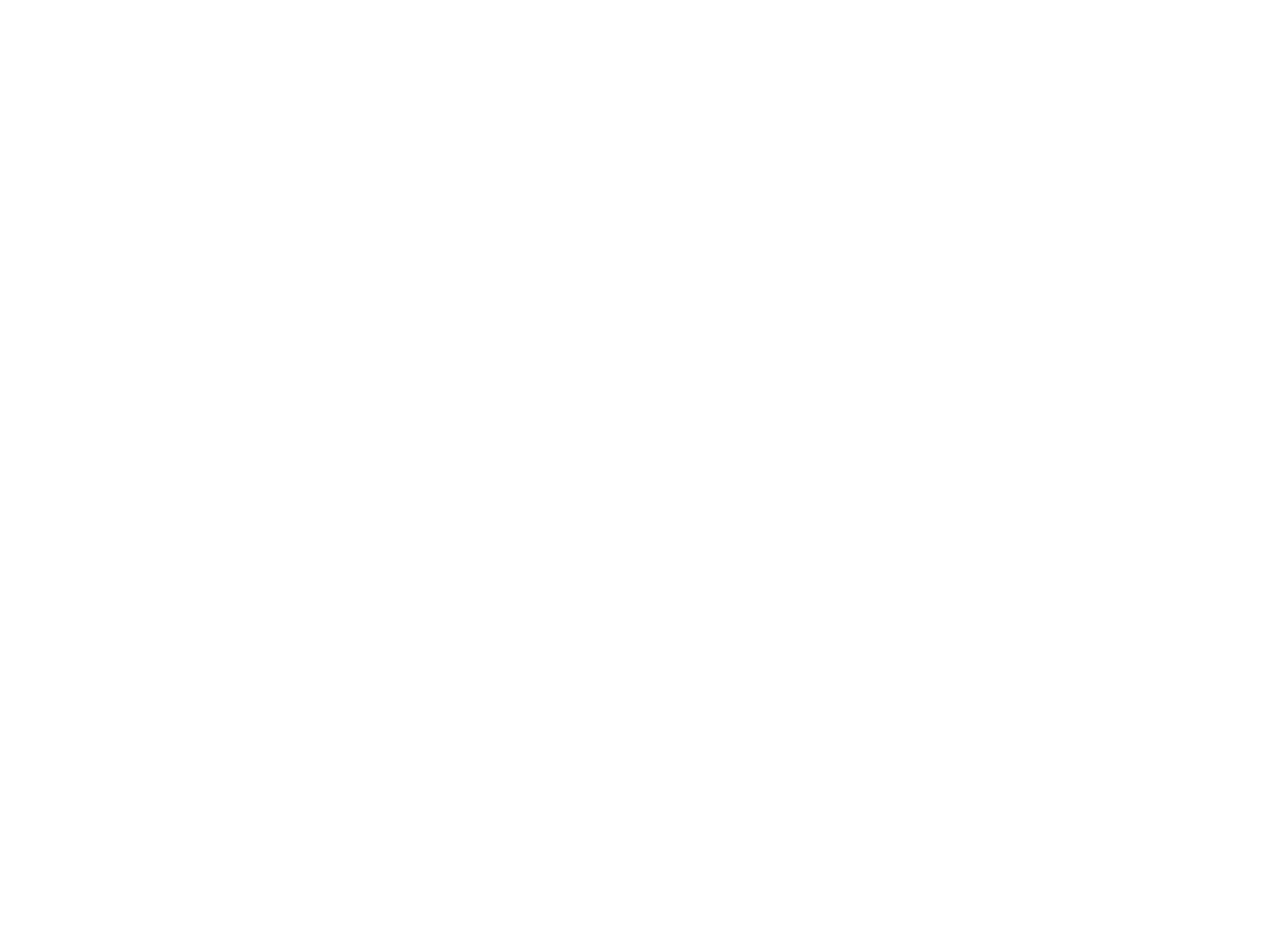
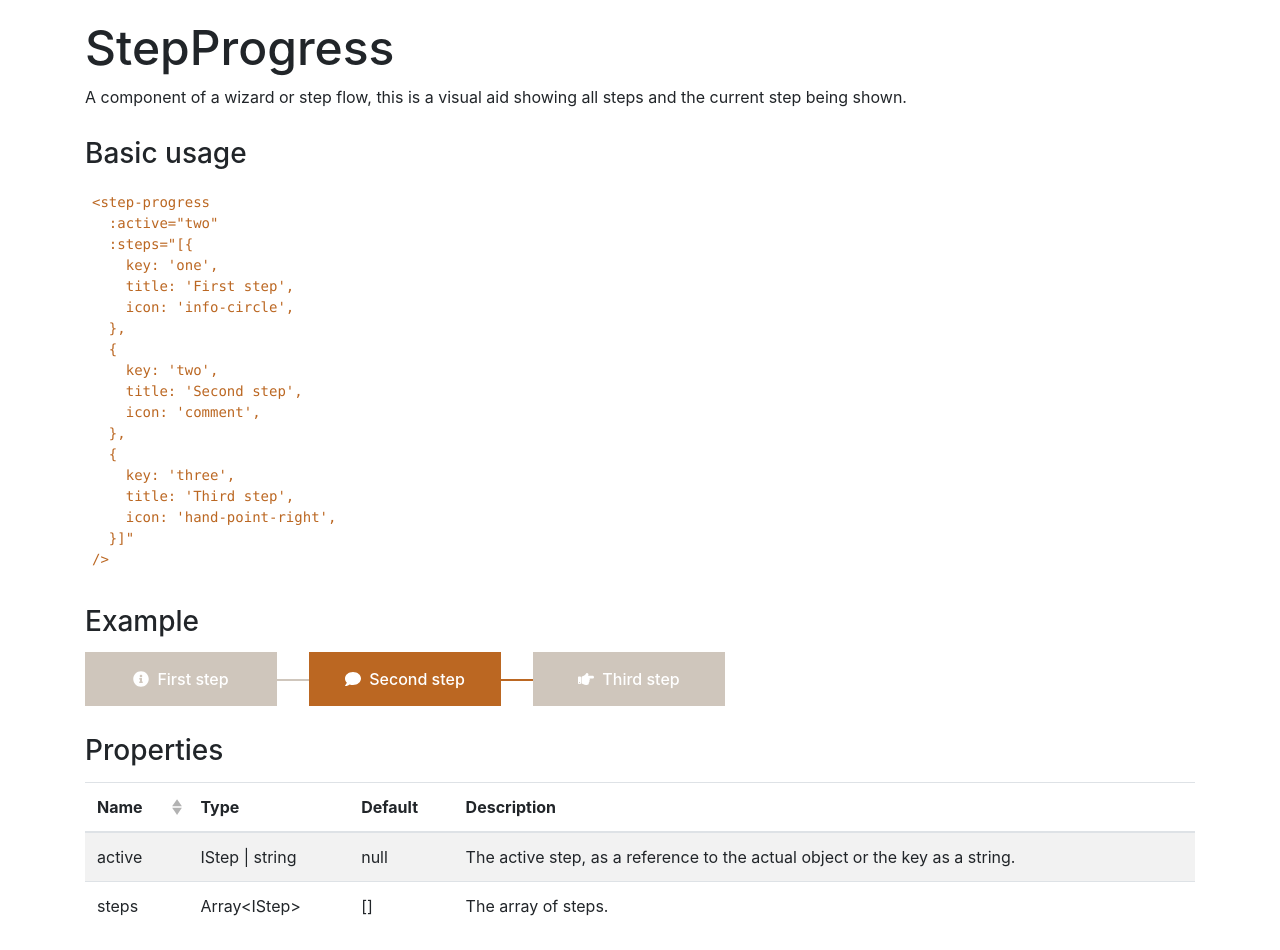
Before and after one commit to bitkompagniet/natmus.component-library, a Vue app in the folder source/: page /#/elements in a window 1280 px wide. Shown: the part 1680-2630 px from the top of the page. Before the commit the page ends 1595 px from the top, so only its background shows below. Built offline with nearby package versions, Linux system fonts and the light colour scheme.

Commit message:
Add the StepProgress component

```diff
--- a/source/src/assets/scss/_bootstrap-style-override.scss
+++ b/source/src/assets/scss/_bootstrap-style-override.scss
@@ -25,7 +25,7 @@
 .btn {
     border-radius: 0;
     padding: 0.7em;
-    font-weight: bold;
+    font-weight: 500;
     border: 4px solid black;
 
     min-width: 10em;
--- /dev/null
+++ b/source/src/components/step/Progress.vue
@@ -0,0 +1,92 @@
+<template>
+    <div class="step-progress-container">
+        <div class="step-progress-step" v-for="step in steps" :key="step.key" :class="{ active: isActive(step) }">
+            <slot :step="step">
+                <div class="step-progress-content">
+                    <span v-if="step.icon" style="margin-right: 0.5em"><font-awesome-icon :icon="step.icon" /></span>
+                    <span>{{ step.title }}</span>
+                </div>
+                <div class="step-progress-divider" v-if="showTail(step)"></div>
+            </slot>
+        </div>
+    </div>
+</template>
+
+<script lang="ts">
+import Vue from 'vue';
+
+function getKey(step) {
+    if (typeof step == 'string') return step;
+    return step.key;
+}
+
+export default Vue.extend({
+    created() {
+        if (this.active == null) {
+            this.active = this.steps[0];
+        }
+    },
+
+    props: {
+        active: [Object, String],
+        steps: {
+            type: Array,
+            default: () => [],
+        }
+    },
+
+    methods: {
+        isActive(step): boolean {
+            return getKey(step) === getKey(this.active);
+        },
+        showTail(step): boolean {
+            const last = this.steps[this.steps.length - 1];
+            return getKey(last) !== getKey(step);
+        },
+    },
+});
+</script>
+
+<style lang="scss" scoped>
+
+@import '../../assets/scss/colors.scss';
+
+.step-progress-container {
+    display: flex;
+}
+
+$passive: $color-beige;
+$active: $color-orange;
+
+.step-progress-step {
+    // flex-basis: 0;
+    display: flex;
+
+    .step-progress-content {
+        flex: 1;
+        min-width: 12em;
+        background-color: $passive;
+        border: 4px solid $passive;
+        padding: 0.7em;
+        text-align: center;
+        font-weight: 500;
+        color: $color-white;
+    }
+
+    &.active .step-progress-content {
+        background-color: $active;
+        border-color: $active;
+    }
+
+    .step-progress-divider {
+        min-width: 2em;
+        border-bottom: 2px solid $passive;
+        height: 53%;
+    }
+
+    &.active .step-progress-divider {
+        border-color: $active;
+    }
+}
+
+</style>
--- a/source/src/views/Elements.vue
+++ b/source/src/views/Elements.vue
@@ -53,14 +53,80 @@
 
       <h3>Properties</h3>
 
-      <b-table striped :fields="buttonProperties.fields" :items="buttonProperties.rows">
+      <b-table striped :fields="fields" :items="buttonProperties">
         <template slot="name" slot-scope="data">
           <code>{{ data.value }}</code>
         </template>
         <template slot="type" slot-scope="data">
           <code>{{ data.value }}</code>
         </template>
+				<template slot="default" slot-scope="data">
+					<code>{{ data.value }}</code>
+				</template>
       </b-table>
+    </layout-section>
+
+		<layout-section>
+			<h2>StepProgress</h2>
+
+			<p>
+				A component of a wizard or step flow, this is a visual aid showing all steps and
+				the current step being shown.
+			</p>
+
+			<h3>Basic usage</h3>
+
+			<pre>
+&lt;step-progress
+  :active="two"
+  :steps="[{
+    key: 'one',
+    title: 'First step',
+    icon: 'info-circle',
+  },
+  {
+    key: 'two',
+    title: 'Second step',
+    icon: 'comment',
+  },
+  {
+    key: 'three',
+    title: 'Third step',
+    icon: 'hand-point-right',
+  }]"
+/&gt;
+</pre>
+
+			<h3>Example</h3>
+
+			<step-progress :steps="steps" :active="steps[1]" />
+
+			<h3>Properties</h3>
+
+			<b-table striped :fields="fields" :items="stepProgressProperties">
+        <template slot="name" slot-scope="data">
+          <code>{{ data.value }}</code>
+        </template>
+        <template slot="type" slot-scope="data">
+          <code>{{ data.value }}</code>
+        </template>
+				<template slot="default" slot-scope="data">
+					<code>{{ data.value }}</code>
+				</template>
+      </b-table>
+
+			<h4><code>IStep</code></h4>
+
+			<p>The key of <code>IStep</code> should be unique. The icon is optional.</p>
+
+			<pre>
+{
+  key: string,
+  title: string,
+  icon?: string,
+}
+</pre>
+
 		</layout-section>
   </div>
 </template>
@@ -77,14 +143,13 @@
         { variant: 'passive', text: 'Disabled', disabled: true },
         { variant: 'danger', text: 'Danger!' }
 			],
-      buttonProperties: {
 			fields: [
 				{ key: 'name', sortable: true },
 				{ key: 'type' },
 				{ key: 'default' },
 				{ key: 'description' }
 			],
-        rows: [
+      buttonProperties: [
 				{
 					name: '@click',
 					type: 'function',
@@ -103,8 +168,38 @@
 					default: '"secondary"',
 					description: 'The button variant - one of "primary", "secondary", "passive" or "danger".',
 				},
+			],
+			stepProgressProperties: [
+				{
+					name: 'active',
+					type: 'IStep | string',
+					default: 'null',
+					description: 'The active step, as a reference to the actual object or the key as a string.',
+				},
+				{
+					name: 'steps',
+					type: 'Array<IStep>',
+					default: '[]',
+					description: 'The array of steps.'
+				},
+			],
+			steps: [
+				{
+					key: 'one',
+					title: 'First step',
+					icon: 'info-circle',
+				},
+				{
+					key: 'two',
+					title: 'Second step',
+					icon: 'comment',
+				},
+				{
+					key: 'three',
+					title: 'Third step',
+					icon: 'hand-point-right',
+				},
 			]
-      }
     };
   },
   methods: {
```
Lines whose indentation alone changed are shown as unchanged.
